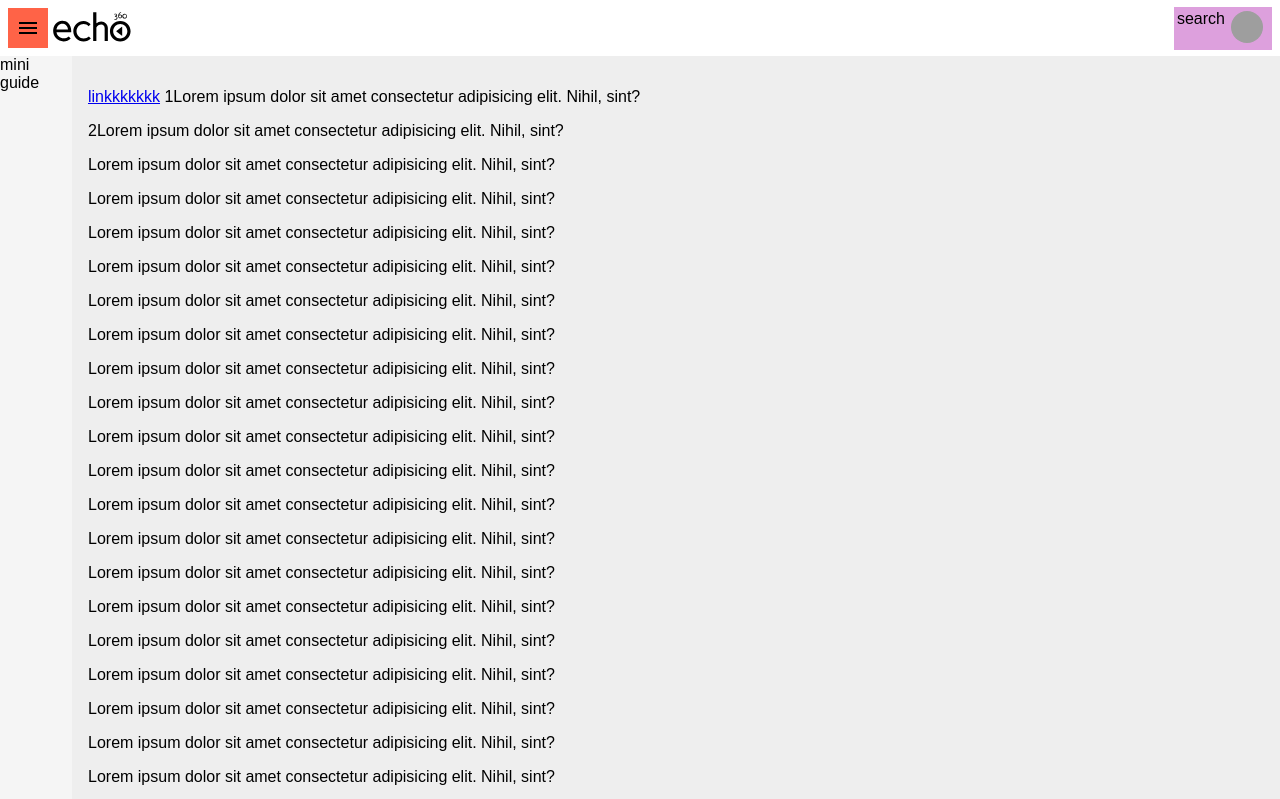
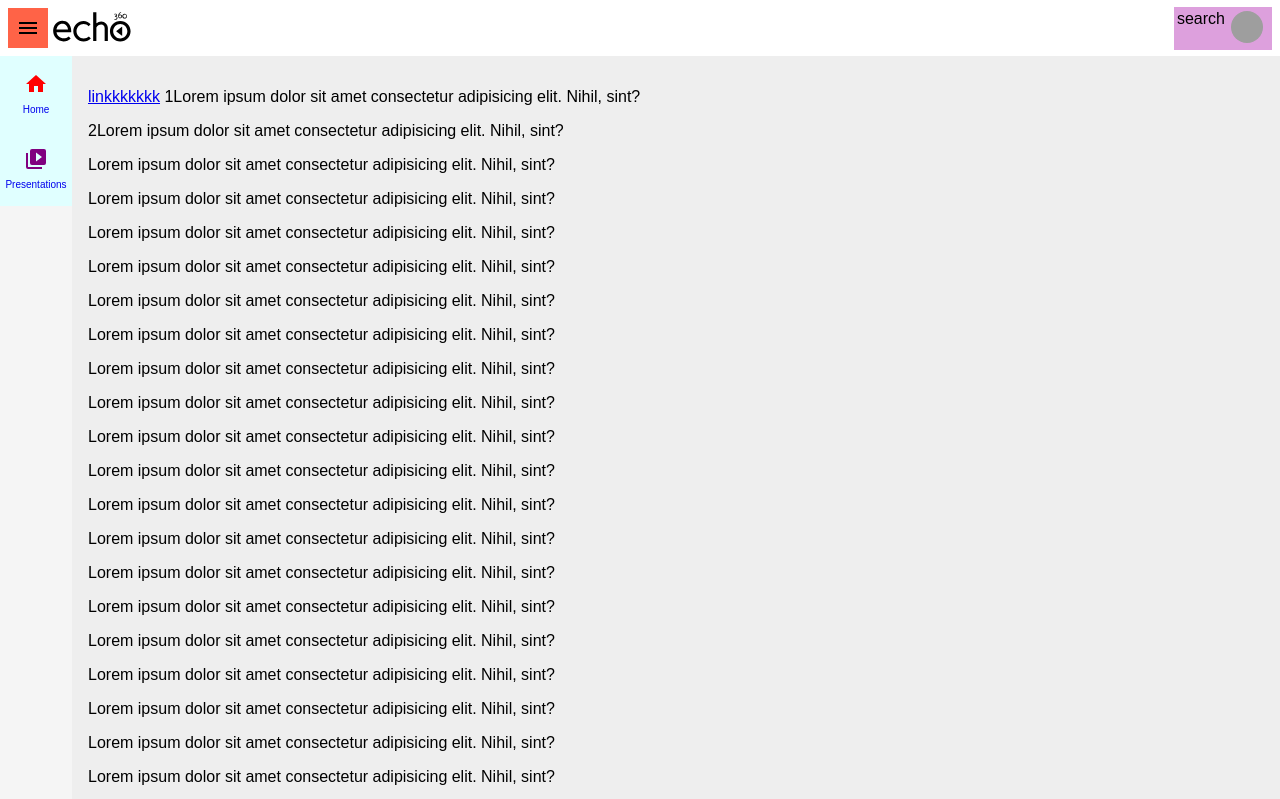
Before and after one commit to jfffrsn/admin-nav, a plain HTML site: page index.html in a window 1280 px wide. Both pictures are taken after a click on the button 28 px from the left and 28 px from the top of the page. Shown: the top 799 px of the page. Drawn offline with Linux system fonts and the light colour scheme; grey boxes are pictures that could not be loaded.

Commit message:
mini guide nav

```diff
--- a/index.html
+++ b/index.html
@@ -44,7 +44,39 @@
     <!-- /.app-topbar -->
 
     <div class="app-mini-guide" hidden>
-        mini guide
+            <div class="app-mini-guide-nav-section">
+                    <nav class="app-mini-guide-nav">
+
+                        <div class="app-mini-guide-nav-item">
+                            <a href="#" class="app-mini-guide-nav-link">
+                                <span class="app-mini-guide-nav-icon active">
+                                    <svg viewBox="0 0 24 24">
+                                        <path d="M10,20V14H14V20H19V12H22L12,3L2,12H5V20H10Z" />
+                                    </svg>
+                                </span>
+                                <span class="app-mini-guide-nav-txt">Home</span>
+                            </a>
+                            <!-- /.app-mini-guide-nav-link -->
+                        </div>
+                        <!-- /.app-mini-guide-nav-item -->
+
+                        <div class="app-mini-guide-nav-item">
+                                <a href="#" class="app-mini-guide-nav-link">
+                                    <span class="app-mini-guide-nav-icon">
+                                            <svg viewBox="0 0 24 24">
+                                                    <path d="M4,6H2V20A2,2 0 0,0 4,22H18V20H4V6M20,2H8A2,2 0 0,0 6,4V16A2,2 0 0,0 8,18H20A2,2 0 0,0 22,16V4A2,2 0 0,0 20,2M12,14.5V5.5L18,10L12,14.5Z" />
+                                                </svg>
+                                    </span>
+                                    <span class="app-mini-guide-nav-txt">Presentations</span>
+                                </a>
+                                <!-- /.app-mini-guide-nav-link -->
+                            </div>
+                            <!-- /.app-mini-guide-nav-item -->
+
+                    </nav>
+                    <!-- /.app-mini-guide-nav -->
+                </div>
+                <!-- /.app-mini-guide-nav-section -->
     </div>
     <!-- /.app-mini-guide -->
 
--- a/style.css
+++ b/style.css
@@ -288,3 +288,54 @@ body[opened] {
 .app-guide-nav-txt{
   xbackground-color: aqua;
 }
+
+
+
+
+
+
+
+
+/*mini-guide nav*/
+.app-mini-guide-nav-section {
+  xbackground-color: seagreen;
+}
+.app-mini-guide-nav{
+  display: flex;
+  flex-direction: column;
+}
+.app-mini-guide-nav-item {
+  font-size: .625rem;
+}
+.app-mini-guide-nav-link{
+  background-color: LightCyan ;
+  display: flex;
+  flex-direction: column;
+  align-items: center;
+  width: 100%;
+  min-height: 40px;
+  padding: var(--padding-base-2x) 0;
+  text-decoration: none;
+}
+.app-mini-guide-nav-icon{
+  xbackground-color: orchid;
+  display: flex;
+  height: 24px;
+  width: 24px;
+  margin-bottom: var(--padding-base);
+}
+.app-mini-guide-nav-icon > svg {
+  pointer-events: none;
+  display: block;
+  width: 100%;
+  height: 100%;
+  fill: var(--app-icon-inactive);
+}
+
+.app-mini-guide-nav-icon.active > svg {
+  fill: var(--app-icon-active);
+}
+
+.app-mini-guide-nav-txt{
+  xbackground-color: aqua;
+}
```
